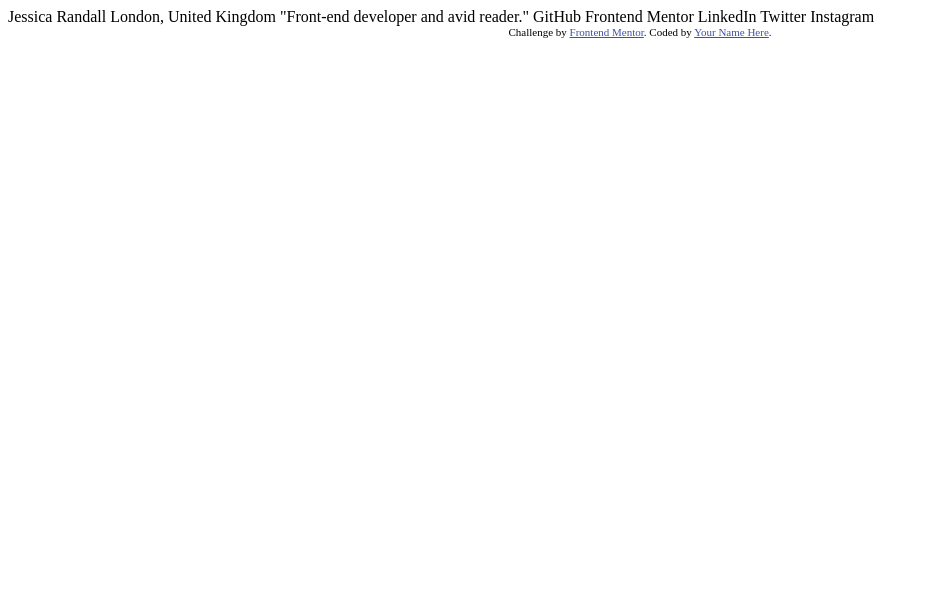
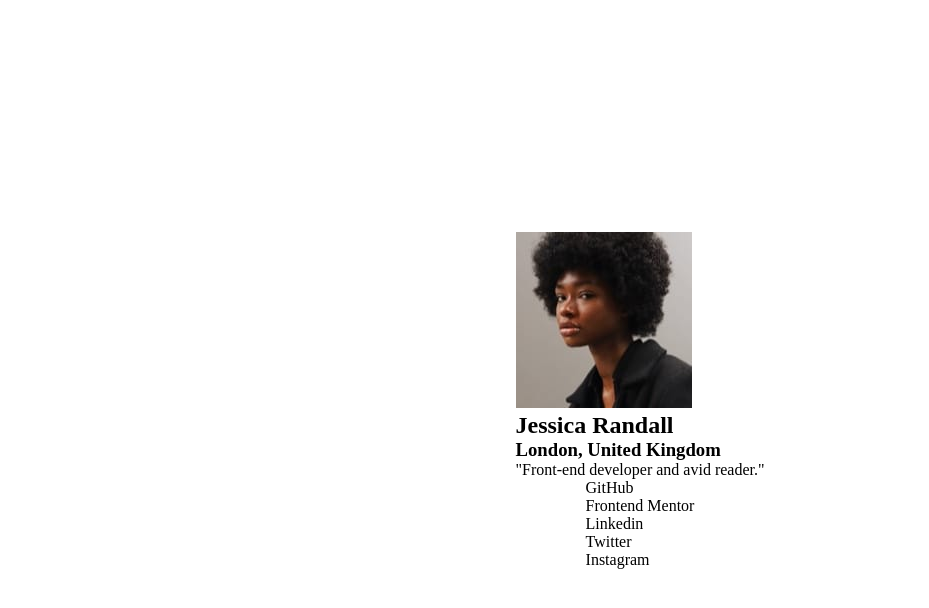
Before and after one commit to Manglam11/social_link_profile, a plain HTML site: page social-links-profile-main/index.html in a window 1280 px wide. Shown: the whole page, without its empty margins (0-929 px from the left). Drawn offline with Linux system fonts and the light colour scheme.

Commit message:
Basic structure is done with some styling.

```diff
--- a/social-links-profile-main/index.html
+++ b/social-links-profile-main/index.html
@@ -1,34 +1,44 @@
 <!DOCTYPE html>
 <html lang="en">
-<head>
-  <meta charset="UTF-8">
-  <meta name="viewport" content="width=device-width, initial-scale=1.0"> <!-- displays site properly based on user's device -->
+  <head>
+    <meta charset="UTF-8" />
+    <meta name="viewport" content="width=device-width, initial-scale=1.0" />
+    <!-- displays site properly based on user's device -->
 
-  <link rel="icon" type="image/png" sizes="32x32" href="./assets/images/favicon-32x32.png">
+    <link
+      rel="icon"
+      type="image/png"
+      sizes="32x32"
+      href="./assets/images/favicon-32x32.png"
+    />
+    <link rel="stylesheet" href="style.css" />
 
-  <title>Frontend Mentor | Social links profile</title>
+    <title>Frontend Mentor | Social links profile</title>
 
-  <!-- Feel free to remove these styles or customise in your own stylesheet 👍 -->
-  <style>
+    <!-- <style>
     .attribution { font-size: 11px; text-align: center; }
     .attribution a { color: hsl(228, 45%, 44%); }
-  </style>
-</head>
-<body>
-
-  Jessica Randall
-  London, United Kingdom
-  "Front-end developer and avid reader."
-
-  GitHub
-  Frontend Mentor
-  LinkedIn
-  Twitter
-  Instagram
-
-  <div class="attribution">
+  </style> -->
+  </head>
+  <body>
+    <div class="container">
+      <div class="div-1">
+        <img src="./assets/images/avatar-jessica.jpeg" alt="profile-pic" />
+        <h2>Jessica Randall</h2>
+        <h3>London, United Kingdom</h3>
+        <p>"Front-end developer and avid reader."</p>
+      </div>
+      <div class="div-2">
+        <div class="grid">GitHub</div>
+        <div class="grid">Frontend Mentor</div>
+        <div class="grid">Linkedin</div>
+        <div class="grid">Twitter</div>
+        <div class="grid">Instagram</div>
+      </div>
+    </div>
+    <!-- <div class="attribution">
     Challenge by <a href="https://www.frontendmentor.io?ref=challenge" target="_blank">Frontend Mentor</a>.
     Coded by <a href="#">Your Name Here</a>.
-  </div>
-</body>
+  </div> -->
+  </body>
 </html>
--- /dev/null
+++ b/social-links-profile-main/style.css
@@ -0,0 +1,24 @@
+* {
+    box-sizing: border-box;
+    padding: 0;
+    margin: 0;
+    /* background-color: lightcoral; */
+}
+
+body {
+    /* background-color: black; */
+    height: 100vh;
+    display: flex;
+    flex-direction: column;
+    align-items: center;
+    justify-content: center;
+}
+
+.container {
+    height: fit-content;
+    width: fit-content;
+    display: flex;
+    flex-direction: column;
+    align-items: center;
+    justify-content: center;
+}
```
